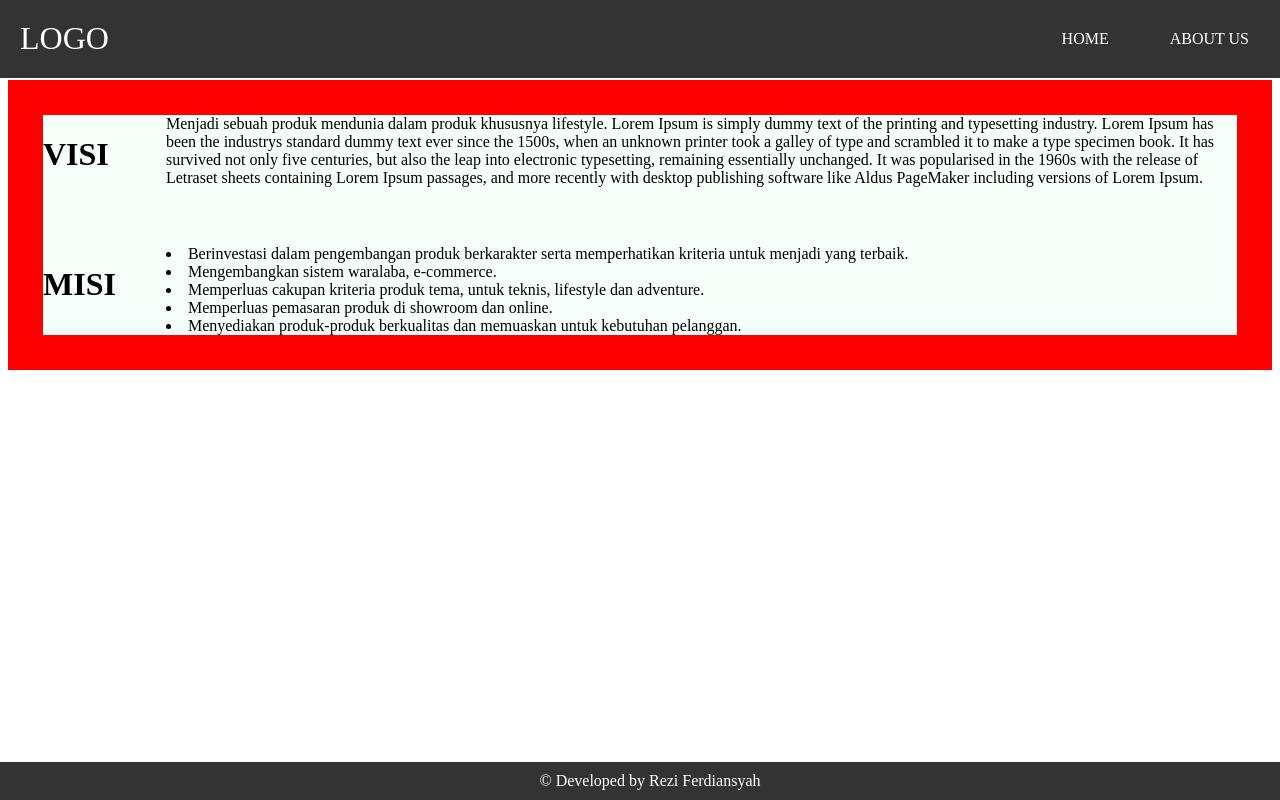
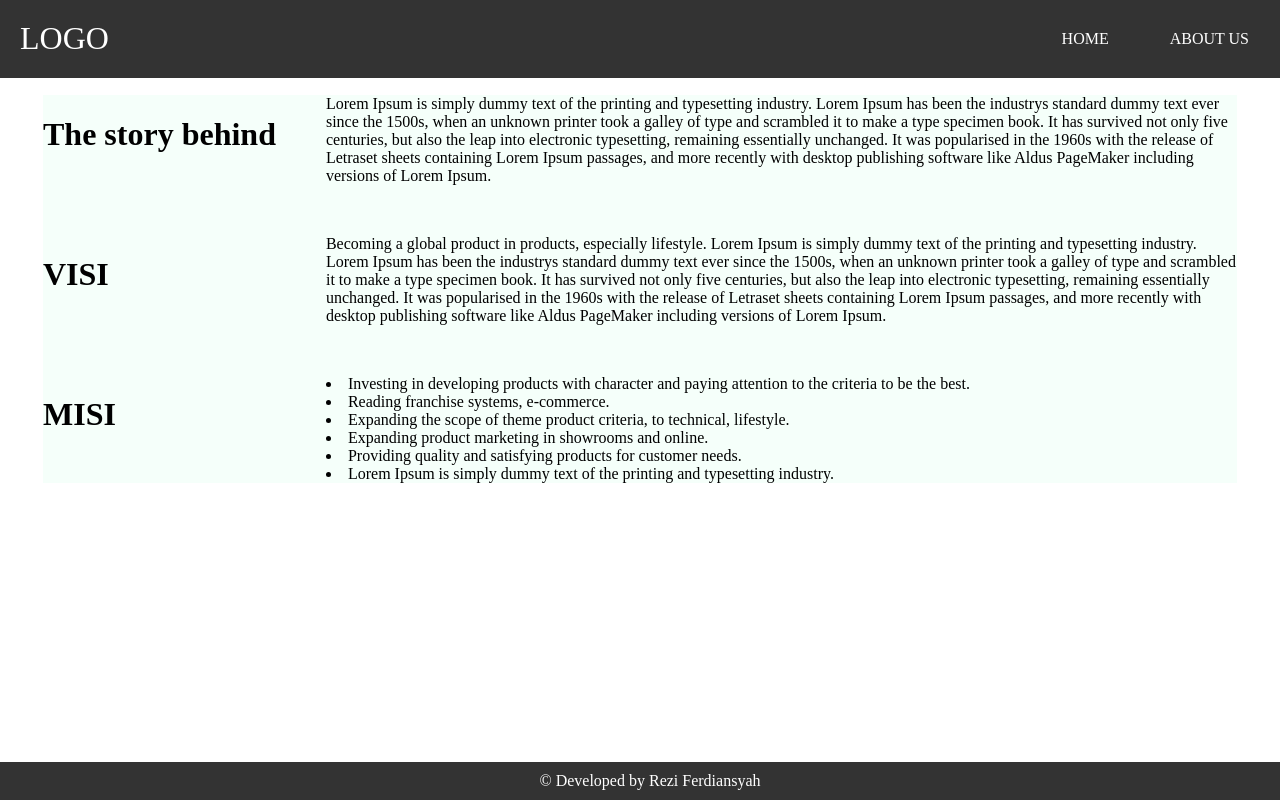
Before and after one commit to reziferdiansyah/Frontend-Assessment-Catalog, a Nuxt app: page /about in a window 1280 px wide. Built offline with nearby package versions, Linux system fonts and the light colour scheme.

Commit message:
update-layout

```diff
--- a/layouts/homepage.vue
+++ b/layouts/homepage.vue
@@ -3,7 +3,7 @@
     <div>
       <Header />
     </div>
-    <div style="margin-top: 80px;background-color: red;">
+    <div style="margin-top: 60px;">
        <NuxtPage/>
     </div>
     <div>
--- a/pages/about/index.vue
+++ b/pages/about/index.vue
@@ -1,6 +1,8 @@
 <template>
   <div class="wrap-about">
     <div class="grid-container">
+    <h1>The story behind</h1>
+    <div>{{ fetchStaticDataStory }}</div>
     <h1>VISI</h1>
     <div>{{ fetchStaticDataVisi }}</div>
     <h1>MISI</h1>
@@ -22,28 +24,34 @@ export default {
       const staticMisi = [
         {
           id: 1,
-          description : "Berinvestasi dalam pengembangan produk berkarakter serta memperhatikan kriteria untuk menjadi yang terbaik.",
+          description : "Investing in developing products with character and paying attention to the criteria to be the best.",
         },
         {
           id: 2,
-          description : "Mengembangkan sistem waralaba, e-commerce.",
+          description : "Reading franchise systems, e-commerce.",
         },
         {
           id: 3,
-          description : "Memperluas cakupan kriteria produk  tema, untuk teknis, lifestyle dan adventure.",
+          description : "Expanding the scope of theme product criteria, to technical, lifestyle.",
         },
         {
           id: 4,
-          description : "Memperluas pemasaran produk di showroom dan online.",
+          description : "Expanding product marketing in showrooms and online.",
         },
         {
           id: 5,
-          description : "Menyediakan produk-produk berkualitas dan memuaskan untuk kebutuhan pelanggan.",
+          description : "Providing quality and satisfying products for customer needs.",
+        },
+        {
+          id: 6,
+          description : "Lorem Ipsum is simply dummy text of the printing and typesetting industry.",
         },
       ];
       return {
         fetchStaticDataMisi: staticMisi,
-        fetchStaticDataVisi : 'Menjadi sebuah produk mendunia dalam produk khususnya lifestyle. Lorem Ipsum is simply dummy text of the printing and typesetting industry. Lorem Ipsum has been the industrys standard dummy text ever since the 1500s, when an unknown printer took a galley of type and scrambled it to make a type specimen book. It has survived not only five centuries, but also the leap into electronic typesetting, remaining essentially unchanged. It was popularised in the 1960s with the release of Letraset sheets containing Lorem Ipsum passages, and more recently with desktop publishing software like Aldus PageMaker including versions of Lorem Ipsum.'
+        fetchStaticDataVisi : 'Becoming a global product in products, especially lifestyle. Lorem Ipsum is simply dummy text of the printing and typesetting industry. Lorem Ipsum has been the industrys standard dummy text ever since the 1500s, when an unknown printer took a galley of type and scrambled it to make a type specimen book. It has survived not only five centuries, but also the leap into electronic typesetting, remaining essentially unchanged. It was popularised in the 1960s with the release of Letraset sheets containing Lorem Ipsum passages, and more recently with desktop publishing software like Aldus PageMaker including versions of Lorem Ipsum.',
+        fetchStaticDataStory : 'Lorem Ipsum is simply dummy text of the printing and typesetting industry. Lorem Ipsum has been the industrys standard dummy text ever since the 1500s, when an unknown printer took a galley of type and scrambled it to make a type specimen book. It has survived not only five centuries, but also the leap into electronic typesetting, remaining essentially unchanged. It was popularised in the 1960s with the release of Letraset sheets containing Lorem Ipsum passages, and more recently with desktop publishing software like Aldus PageMaker including versions of Lorem Ipsum.'
+
       };
     },
   };
```
